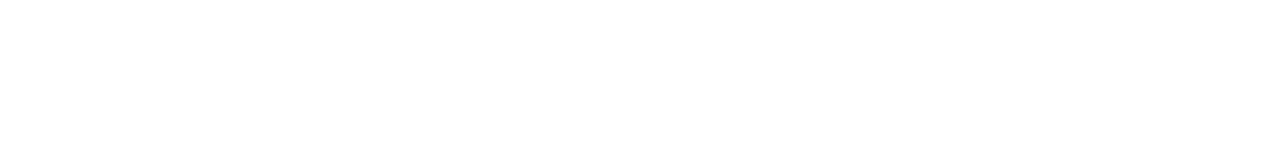
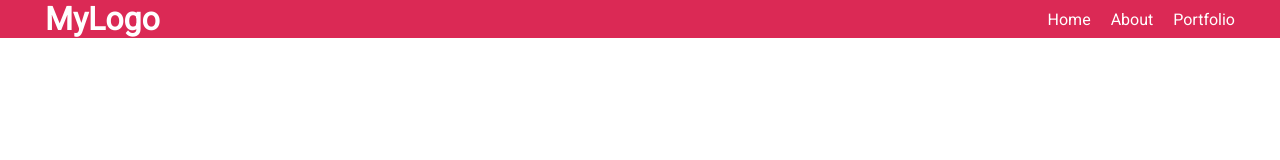
Before and after one commit to Tijanif/layouts-practice, a plain HTML site: page index.html in a window 1280 px wide. Drawn offline with Linux system fonts and the light colour scheme.

Commit message:
header done

```diff
--- a/index.html
+++ b/index.html
@@ -5,6 +5,17 @@
     <meta http-equiv="X-UA-Compatible" content="IE=edge" />
     <meta name="viewport" content="width=device-width, initial-scale=1.0" />
     <title>Layout</title>
+    <link rel="stylesheet" href="style.css" />
   </head>
-  <body></body>
+  <body>
+    <!-- Header -->
+    <header class="header">
+      <h1>MyLogo</h1>
+      <ul class="nav">
+        <li><a href="#">Home</a></li>
+        <li><a href="#">About</a></li>
+        <li><a href="#">Portfolio</a></li>
+      </ul>
+    </header>
+  </body>
 </html>
--- a/style.css
+++ b/style.css
@@ -0,0 +1,38 @@
+/* Font Roboto */
+@import url('https://fonts.googleapis.com/css2?family=Roboto:ital,wght@0,100;0,400;1,400&display=swap');
+
+/* CSS Reset */
+* {
+  margin: 0;
+  padding: 0;
+  box-sizing: border-box;
+  font-family: 'Roboto', sans-serif;
+}
+
+/* Header */
+.header {
+  padding: 0 45px;
+  background-color: #db2955;
+  color: #fff;
+  display: flex;
+  justify-content: space-between;
+  align-items: center;
+}
+/* nav links */
+.nav {
+  list-style: none;
+  display: flex;
+}
+.nav a {
+  color: #fff;
+  text-decoration: none;
+  display: block;
+  transition: all 0.3s ease-out;
+}
+.nav a:hover {
+  color: #c5cae9;
+  transform: rotate(6deg);
+}
+.nav li {
+  margin-left: 20px;
+}
```
